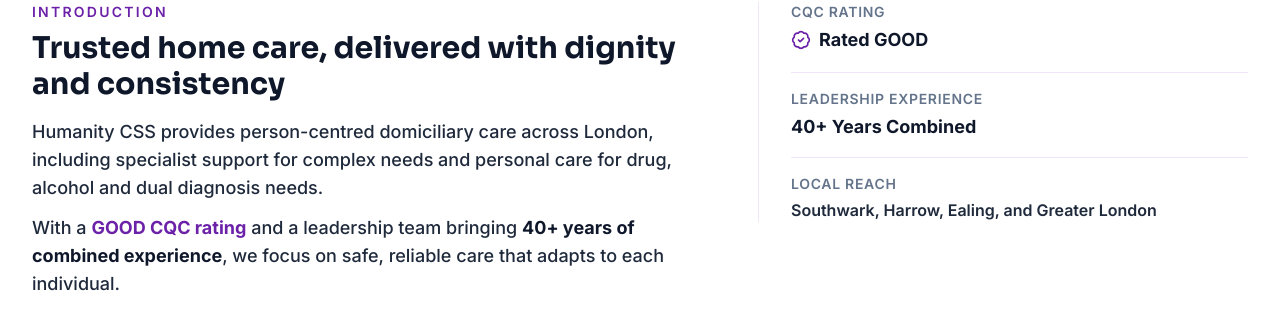
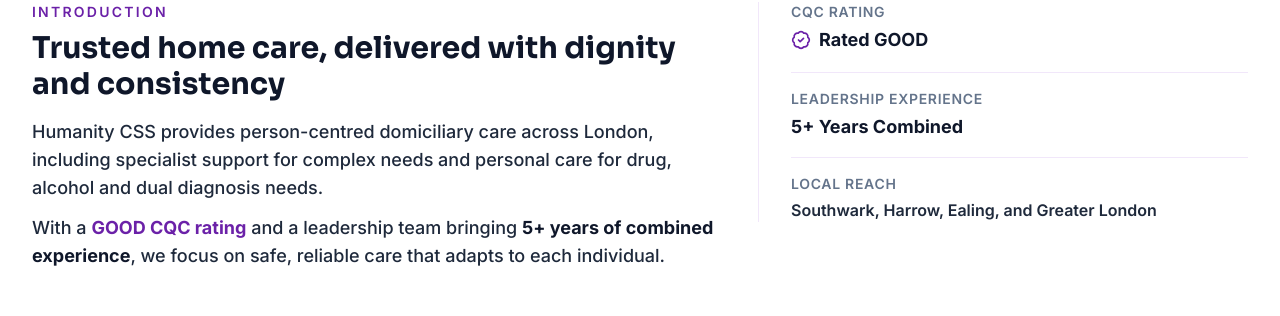
Before and after one commit to cresslinktech/hcssconnectv2, a Next.js app: page / in a window 1280 px wide. Shown: the part 744-1060 px from the top of the page. Built offline with nearby package versions, Linux system fonts and the light colour scheme.

Commit message:
Update page.tsx

```diff
--- a/src/app/page.tsx
+++ b/src/app/page.tsx
@@ -44,7 +44,7 @@
                 </div>
                 <div className="flex items-center gap-6">
                   {[
-                    { value: '40+', label: 'Years experience' },
+                    { value: '5+', label: 'Years experience' },
                     { value: '3+', label: 'London boroughs' },
                     { value: '24/7', label: 'Rapid response' },
                   ].map((stat, i) => (
@@ -104,7 +104,7 @@
                   Humanity CSS provides person-centred domiciliary care across London, including specialist support for complex needs and personal care for drug, alcohol and dual diagnosis needs.
                 </p>
                 <p className="mt-3 text-base md:text-lg font-medium leading-8 text-slate-800">
-                  With a <span className="font-bold text-brand-600">GOOD CQC rating</span> and a leadership team bringing <span className="font-bold text-slate-900">40+ years of combined experience</span>, we focus on safe, reliable care that adapts to each individual.
+                  With a <span className="font-bold text-brand-600">GOOD CQC rating</span> and a leadership team bringing <span className="font-bold text-slate-900">5+ years of combined experience</span>, we focus on safe, reliable care that adapts to each individual.
                 </p>
               </div>
 
@@ -119,7 +119,7 @@
                 <div className="h-px w-full bg-brand-100" />
                 <div>
                   <p className="text-sm uppercase tracking-wider text-slate-500 font-semibold">Leadership Experience</p>
-                  <p className="mt-1 text-lg font-bold text-slate-900">40+ Years Combined</p>
+                  <p className="mt-1 text-lg font-bold text-slate-900">5+ Years Combined</p>
                 </div>
                 <div className="h-px w-full bg-brand-100" />
                 <div>
```
